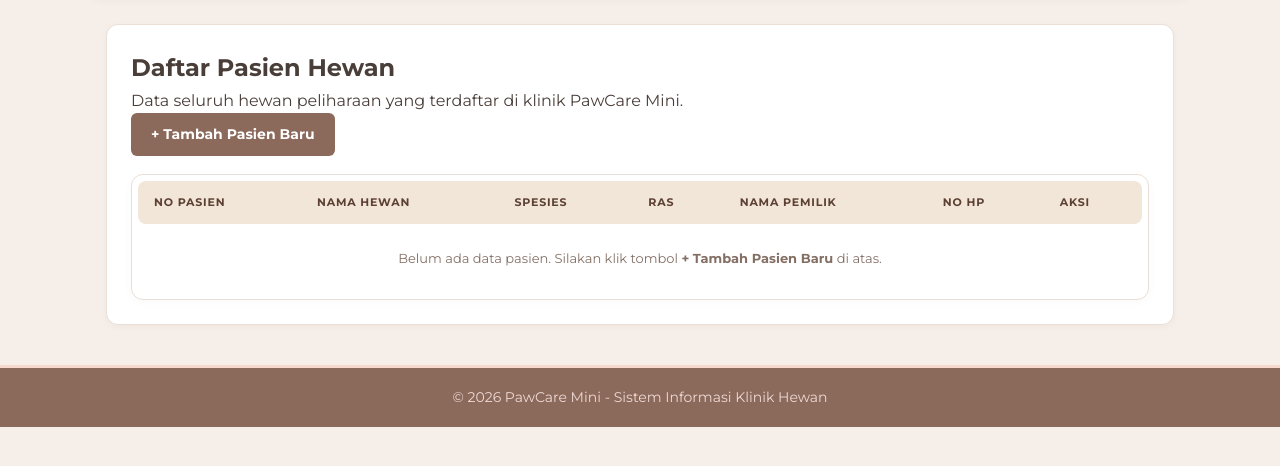
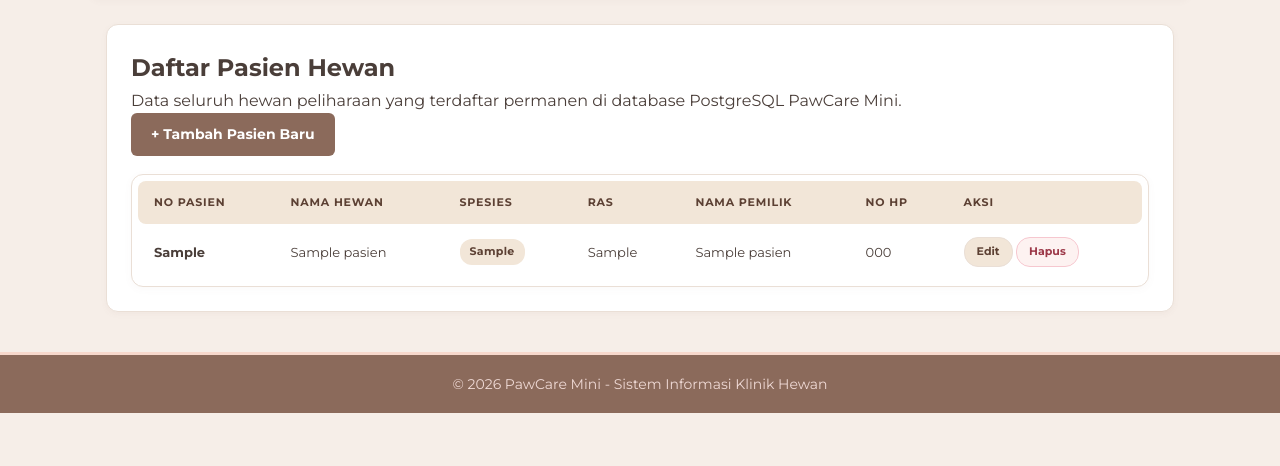
Before and after one commit to nauravlrie/PemrogramanWeb2026-JesycaAliceSutanto, a PHP site: page /jobsheet8/pasien/list.php in a window 1280 px wide. Shown: the part 202-668 px from the top of the page. Run offline with PHP 8.4, Linux system fonts and the light colour scheme; tables that the repository leaves empty or names only in its code hold one stand-in row (values such as "Sample post"); some libraries are stand-ins or nearby versions.

Commit message:
modif list pasien

```diff
--- a/jobsheet8/pasien/list.php
+++ b/jobsheet8/pasien/list.php
@@ -1,17 +1,20 @@
 <?php
 $page_title = "Data Pasien";
 include __DIR__ . '/../includes/header.php';
+require __DIR__ . '/../includes/koneksi.php';
 
 $flash = $_SESSION['flash'] ?? null;
 unset($_SESSION['flash']);
 
-$daftarPasien = $_SESSION['pasien'] ?? [];
+// Mengambil data  dri postgres
+$stmt = $pdo->query("SELECT * FROM pasien ORDER BY id ASC");
+$daftarPasien = $stmt->fetchAll(PDO::FETCH_ASSOC);
 ?>
 
         <section>
             <article>
                 <h2>Daftar Pasien Hewan</h2>
-                <p>Data seluruh hewan peliharaan yang terdaftar di klinik PawCare Mini.</p>
+                <p>Data seluruh hewan peliharaan yang terdaftar permanen di database PostgreSQL PawCare Mini.</p>
 
                 <?php if ($flash): ?>
                     <div class="flash flash-<?php echo htmlspecialchars($flash['type']); ?>">
@@ -40,7 +43,7 @@ $daftarPasien = $_SESSION['pasien'] ?? [];
                             <?php if (empty($daftarPasien)): ?>
                                 <tr>
                                     <td colspan="7" style="text-align: center; color: #846F65; padding: 24px;">
-                                        Belum ada data pasien. Silakan klik tombol <strong>+ Tambah Pasien Baru</strong> di atas.
+                                        Belum ada data pasien di database. Silakan klik tombol <strong>+ Tambah Pasien Baru</strong> di atas.
                                     </td>
                                 </tr>
                             <?php else: ?>
```
